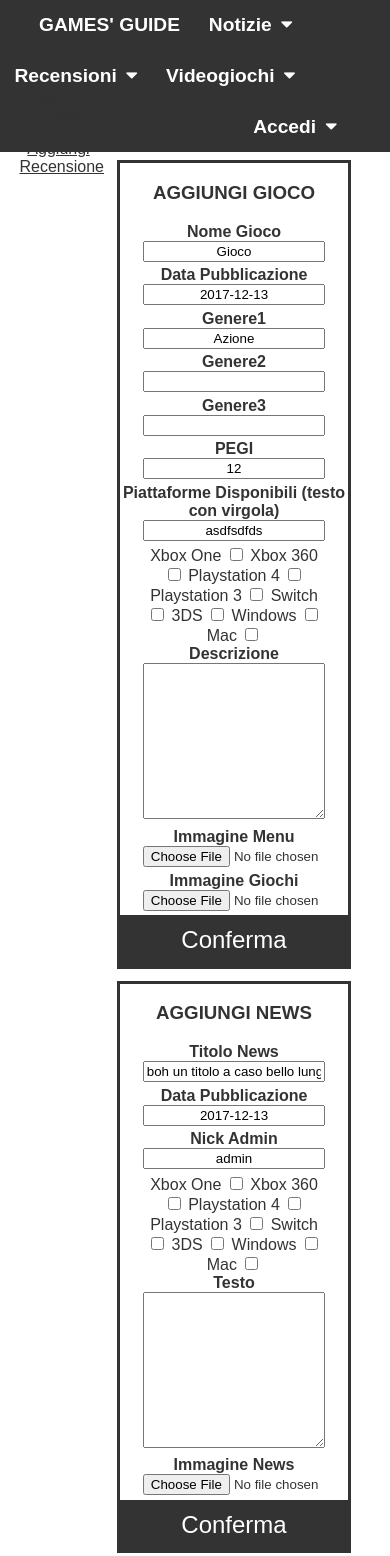
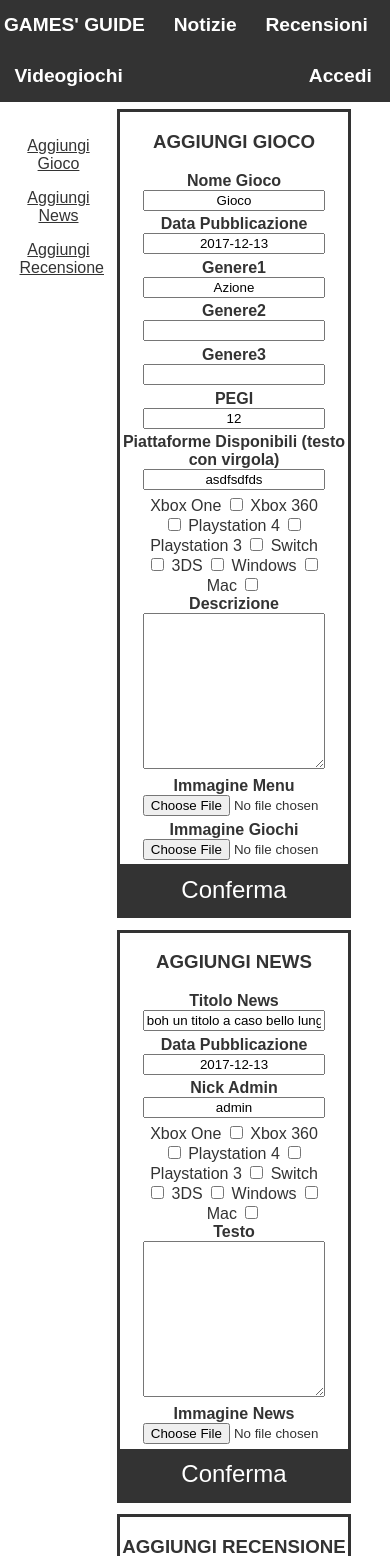
Before and after one commit to Depaa/Games-Guide, a PHP site: the page made by SERVER NUOVO/Admin.php in a window 390 px wide. Shown: the top 1556 px of the page. Run offline with PHP 8.4, Linux system fonts and the light colour scheme; data comes from the database, SQL or seed files in the repository.

Commit message:
messo i tag @media per tablet

```diff
--- a/CSS/Style.css
+++ b/CSS/Style.css
@@ -21,6 +21,12 @@ body {
     float: left;
     /*overflow: hidden;*/
 	margin-left:10%;
+}
+
+@media screen and (max-width: 860px) {
+	.dropdownlogo {
+		margin-left:1%;
+	}
 }
 
 .dropdownlogo .dropbtnlogo {
@@ -62,6 +68,12 @@ body {
 .navbar .dropdown:hover .dropbtn, .navbar .dropdownlogin:hover .dropbtnlogin {
     background-color: white;
 	color: black;
+}
+
+@media screen and (max-width: 860px) {
+	i.fa.fa-caret-down {
+		display: none;
+	}
 }
 
 i.fa.fa-caret-down { /*metto padding a freccetta*/
@@ -161,6 +173,12 @@ i.fa.fa-caret-down { /*metto padding a freccetta*/
     float: right;
     /*overflow: hidden;*/
 	margin-right: 10%;
+}
+
+@media screen and (max-width: 860px) {
+	.dropdownlogin {
+		margin-right: 1%;
+	}
 }
 
 .dropdownlogin .dropbtnlogin {
@@ -276,6 +294,14 @@ i.fa.fa-caret-down { /*metto padding a freccetta*/
 	margin-right: 10%;
 }
 
+@media screen and (max-width: 860px) {
+	.videogiochi {
+		margin-left: 1%;
+		margin-right: 0%;
+		width: 99%;
+	}
+}
+
 .filtro {
 	width: 12%;
 	float: left;
@@ -346,6 +372,7 @@ i.fa.fa-caret-down { /*metto padding a freccetta*/
 	position: relative;
 	float:left;
 	margin-top: 0%;
+
 	border-right: 3px solid #333;
 	border-left: 3px solid #333;
 }
@@ -455,6 +482,13 @@ i.fa.fa-caret-down { /*metto padding a freccetta*/
 	width: 80%;
 	margin-left: 10%;
 	margin-right: 10%;
+}
+@media screen and (max-width: 860px) {
+	.News {
+		margin-left: 1%;
+		margin-right: 0%;
+		width: 99%;
+	}
 }
 
 
@@ -671,7 +705,6 @@ i.fa.fa-caret-down { /*metto padding a freccetta*/
 
 /*****************************************AGGIUNGI COSE***************************************************/
 .localA {
-	position: fixed;
 	float: left;
 	width: 20%;
 	font-family: Arial;
@@ -689,10 +722,10 @@ i.fa.fa-caret-down { /*metto padding a freccetta*/
 }
 
 .opzioniA {
-	max-width: 70%;
+	max-width: 60%;
 	float: left;
+	margin-left: 5%;
 	margin-right: 10%;
-	margin-left: 30%;
 	font-family: Arial;
 	color: #333;
 	margin-top: 2%;
```
